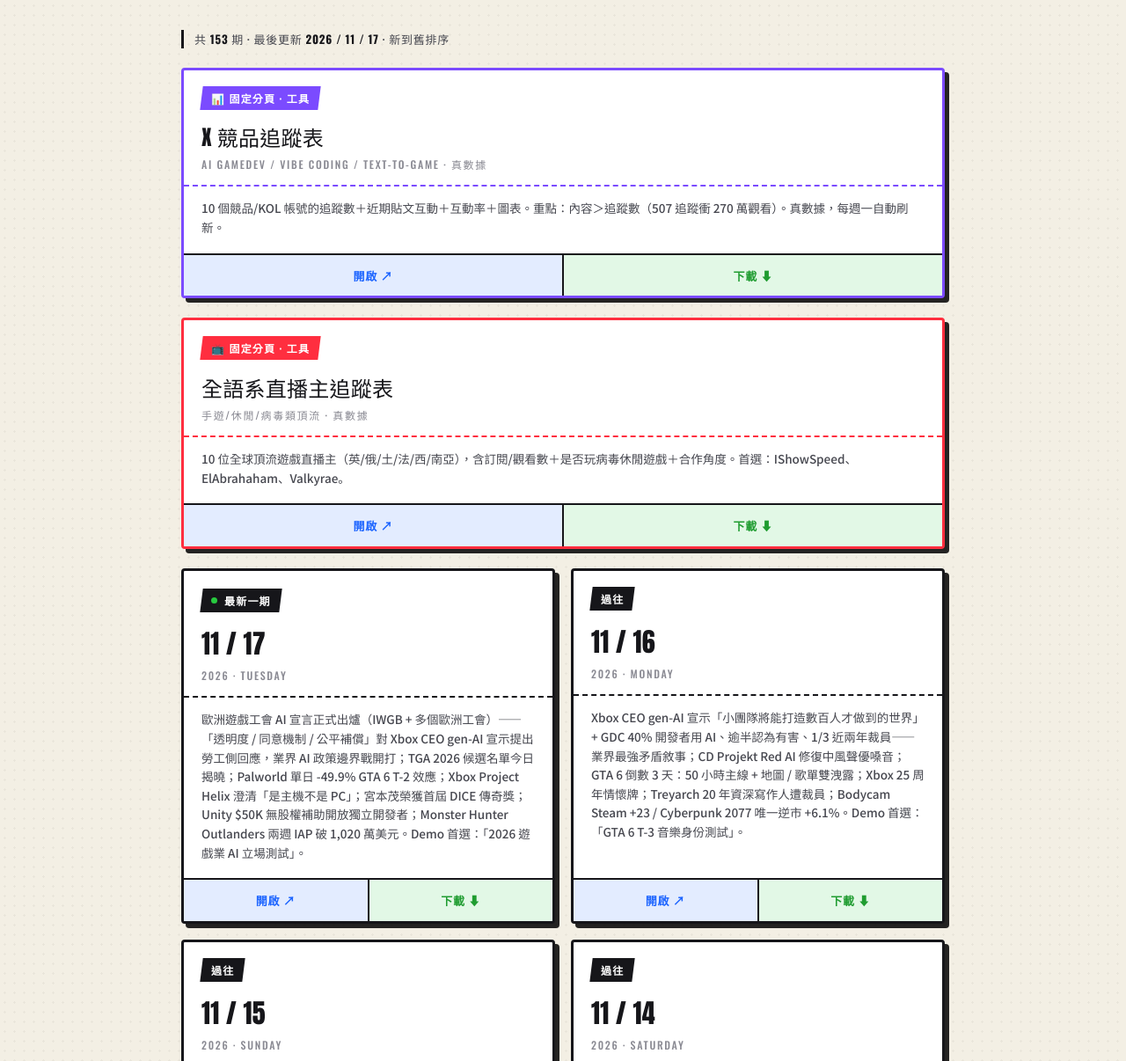
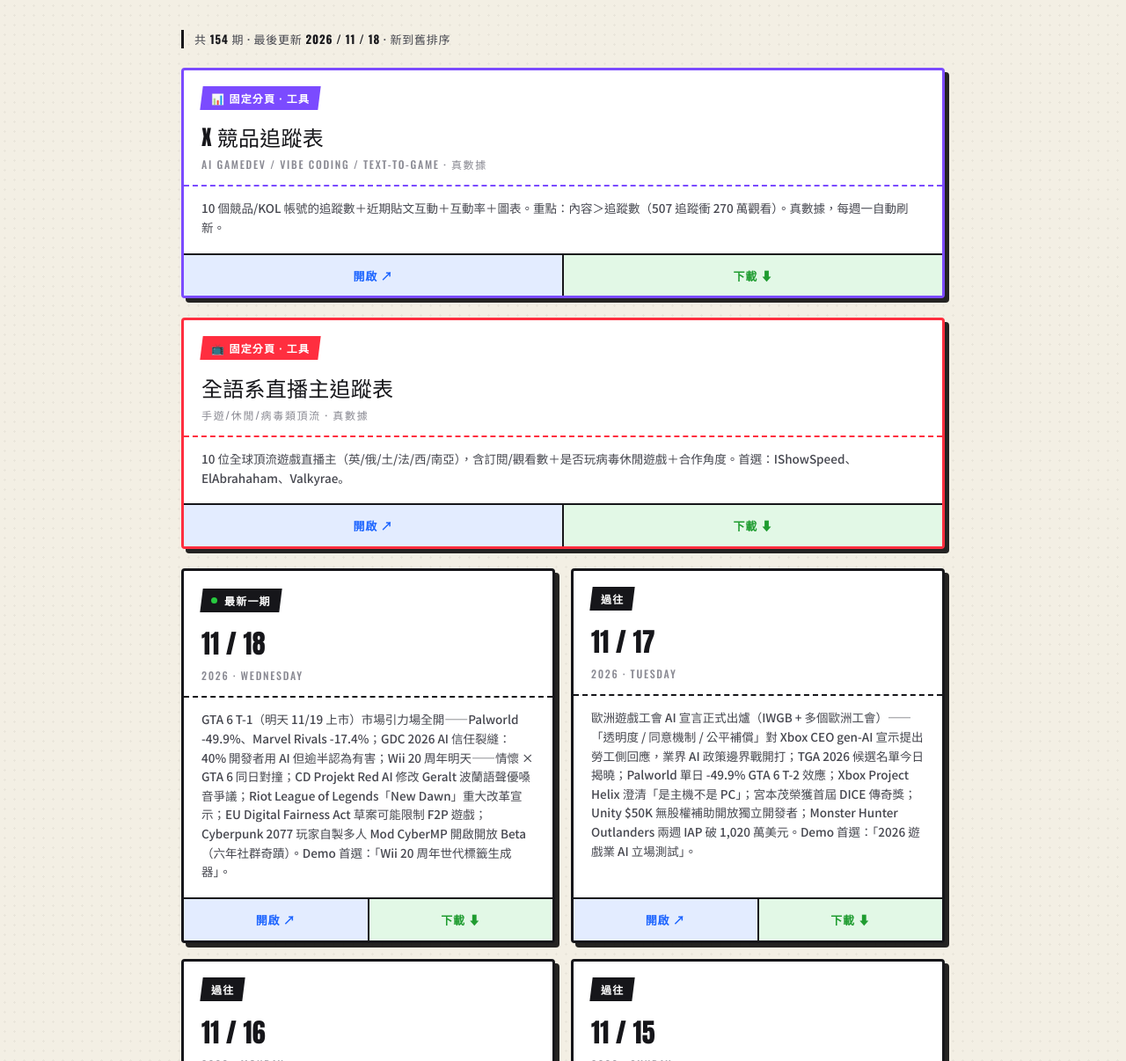
Before and after one commit to pizzacatkkkkk/gamegen-daily, a plain HTML site: page index.html in a window 1280 px wide. Shown: the part 274-1480 px from the top of the page at 88% size. Drawn offline with nearby package versions, Linux system fonts and the light colour scheme.

Commit message:
daily 2026-11-18 07:53:44

```diff
--- a/index.html
+++ b/index.html
@@ -83,7 +83,7 @@
   </header>
 
   <main>
-    <div class="meta">共 <b>153</b> 期 · 最後更新 <b>2026 / 11 / 17</b> · 新到舊排序</div>
+    <div class="meta">共 <b>154</b> 期 · 最後更新 <b>2026 / 11 / 18</b> · 新到舊排序</div>
 
     <div class="card" style="margin-bottom:22px;border-color:var(--violet)">
       <div class="top" style="border-bottom-color:var(--violet)">
@@ -116,6 +116,19 @@
       <div class="card">
         <div class="top">
           <span class="datebadge"><span class="dot"></span><span>最新一期</span></span>
+          <div class="big disp">11 / 18</div>
+          <div class="wk">2026 · Wednesday</div>
+        </div>
+        <div class="desc">GTA 6 T-1（明天 11/19 上市）市場引力場全開——Palworld -49.9%、Marvel Rivals -17.4%；GDC 2026 AI 信任裂縫：40% 開發者用 AI 但逾半認為有害；Wii 20 周年明天——情懷 × GTA 6 同日對撞；CD Projekt Red AI 修改 Geralt 波蘭語聲優嗓音爭議；Riot League of Legends「New Dawn」重大改革宣示；EU Digital Fairness Act 草案可能限制 F2P 遊戲；Cyberpunk 2077 玩家自製多人 Mod CyberMP 開啟開放 Beta（六年社群奇蹟）。Demo 首選：「Wii 20 周年世代標籤生成器」。</div>
+        <div class="btns">
+          <a class="open" href="GameGen_遊戲時事日報_2026-11-18.html" target="_blank">開啟 ↗</a>
+          <a class="dl" href="GameGen_遊戲時事日報_2026-11-18.html" download>下載 ⬇</a>
+        </div>
+      </div>
+
+      <div class="card">
+        <div class="top">
+          <span class="datebadge"><span>過往</span></span>
           <div class="big disp">11 / 17</div>
           <div class="wk">2026 · Tuesday</div>
         </div>
```
